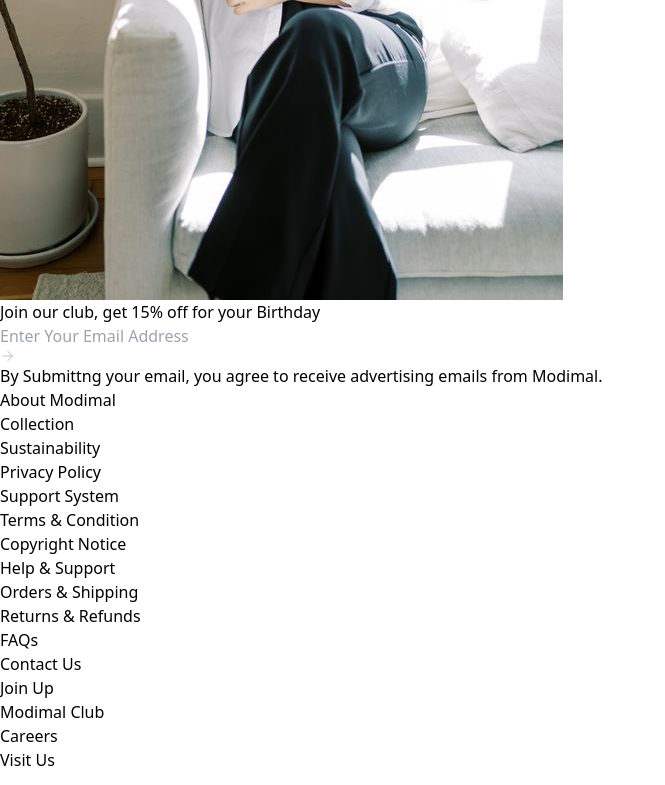
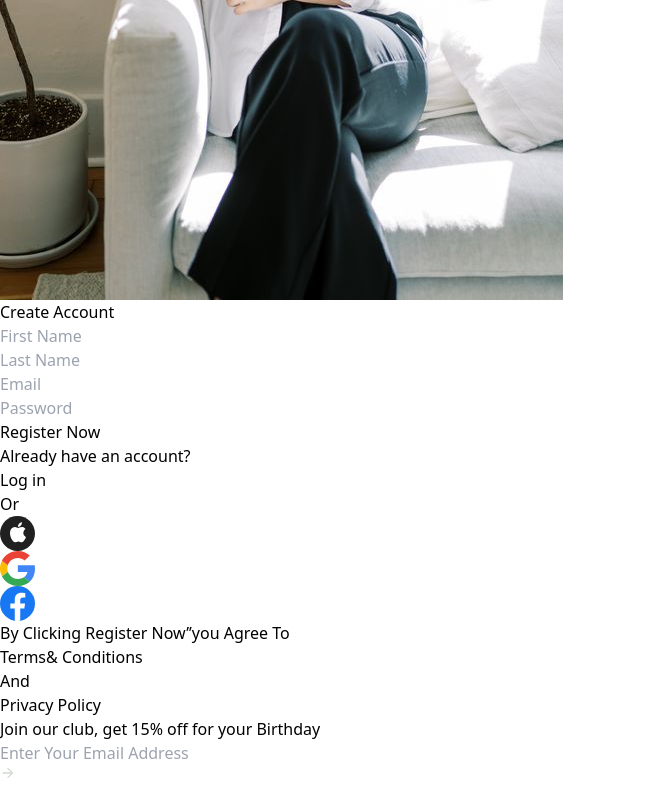
Before and after one commit to khaterehCodes/Modimal, a React (Vite) app: page /signup in a window 1280 px wide. Shown: the part 771-1556 px from the top of the page, without its empty margins (0-665 px from the left). Built offline with nearby package versions, Linux system fonts and the light colour scheme.

Commit message:
feat:add signup form with email validation

```diff
--- a/src/components/ui/atom/icons/Icon.jsx
+++ b/src/components/ui/atom/icons/Icon.jsx
@@ -146,6 +146,24 @@ function Icon({ name }) {
             return <svg width="24" height="24" viewBox="0 0 24 24" fill="none" xmlns="http://www.w3.org/2000/svg">
                 <path d="M3 17V19H9V17H3ZM3 5V7H13V5H3ZM13 21V19H21V17H13V15H11V21H13ZM7 9V11H3V13H7V15H9V9H7ZM21 13V11H11V13H21ZM15 9H17V7H21V5H17V3H15V9Z" fill="#0C0C0C" />
             </svg>;
+        case 'apple':
+            return <svg width="35" height="35" viewBox="0 0 35 35" fill="none" xmlns="http://www.w3.org/2000/svg">
+                <path d="M35 17.5C35 27.16 27.1687 35 17.5 35C7.83125 35 0 27.16 0 17.5C0 7.83125 7.83125 0 17.5 0C27.1687 0 35 7.83125 35 17.5Z" fill="#202020" />
+                <path d="M25.4996 13.0717C25.4122 13.1274 23.3338 14.3031 23.3338 16.9098C23.4318 19.8826 25.9567 20.9252 26 20.9252C25.9567 20.9809 25.6188 22.3454 24.6179 23.7757C23.8236 25.0078 22.942 26.25 21.6032 26.25C20.3297 26.25 19.8726 25.4289 18.4032 25.4289C16.8252 25.4289 16.3787 26.25 15.1705 26.25C13.8317 26.25 12.8848 24.9412 12.0472 23.7207C10.959 22.1233 10.034 19.6164 10.0014 17.2093C9.97937 15.9338 10.2193 14.68 10.8284 13.6151C11.688 12.1283 13.2227 11.1191 14.8986 11.0858C16.1828 11.0416 17.3256 11.9843 18.1093 11.9843C18.8603 11.9843 20.2644 11.0858 21.853 11.0858C22.5388 11.0865 24.3673 11.297 25.4996 13.0717ZM18.0007 10.8311C17.7721 9.66629 18.4032 8.50148 18.9909 7.75847C19.742 6.8599 20.9281 6.25 21.951 6.25C22.0163 7.41481 21.6025 8.55719 20.8628 9.3892C20.1991 10.2878 19.0562 10.9642 18.0007 10.8311Z" fill="white" />
+            </svg>;
+        case 'google':
+            return <svg width="35" height="35" viewBox="0 0 35 35" fill="none" xmlns="http://www.w3.org/2000/svg">
+                <rect width="35" height="35" fill="white" />
+                <path d="M17.8574 14.3164V21.0937H27.4679C27.0459 23.2732 25.7795 25.1187 23.8801 26.3596L29.6756 30.7665C33.0523 27.712 35.0004 23.2256 35.0004 17.8961C35.0004 16.6552 34.8867 15.4619 34.6756 14.3166L17.8574 14.3164Z" fill="#4285F4" />
+                <path d="M7.84986 20.832L6.54276 21.8126L1.91602 25.3443C4.85435 31.0556 10.8767 35.0011 17.8572 35.0011C22.6786 35.0011 26.7208 33.442 29.6754 30.7694L23.8799 26.3625C22.289 27.4125 20.2598 28.049 17.8572 28.049C13.2143 28.049 9.26962 24.9785 7.85716 20.8421L7.84986 20.832Z" fill="#34A853" />
+                <path d="M1.91546 9.65625C0.697986 12.0107 0 14.6675 0 17.4993C0 20.3311 0.697986 22.9879 1.91546 25.3424C1.91546 25.3582 7.85718 20.8242 7.85718 20.8242C7.50004 19.7742 7.28894 18.6606 7.28894 17.4991C7.28894 16.3376 7.50004 15.2241 7.85718 14.1741L1.91546 9.65625Z" fill="#FBBC05" />
+                <path d="M17.8576 6.96816C20.4875 6.96816 22.8252 7.85905 24.6921 9.57725L29.8057 4.56596C26.705 1.7342 22.6791 0 17.8576 0C10.8771 0 4.85435 3.92953 1.91602 9.65681L7.85755 14.175C9.26982 10.0386 13.2147 6.96816 17.8576 6.96816Z" fill="#EA4335" />
+            </svg>;
+        case 'facebookRegister':
+            return <svg width="35" height="35" viewBox="0 0 35 35" fill="none" xmlns="http://www.w3.org/2000/svg">
+                <rect width="35" height="35" rx="17.5" fill="#1877F2" />
+                <path d="M24.312 22.5586L25.0879 17.5H20.2344V14.2188C20.2344 12.8345 20.9111 11.4844 23.085 11.4844H25.293V7.17773C25.293 7.17773 23.29 6.83594 21.376 6.83594C17.377 6.83594 14.7656 9.25928 14.7656 13.6445V17.5H10.3223V22.5586H14.7656V34.7881C15.6577 34.9282 16.5703 35 17.5 35C18.4297 35 19.3423 34.9282 20.2344 34.7881V22.5586H24.312Z" fill="white" />
+            </svg>;
     }
 }
 export default Icon
--- a/src/components/ui/molecules/signupForm/SignupForm.jsx
+++ b/src/components/ui/molecules/signupForm/SignupForm.jsx
@@ -1,7 +1,64 @@
+import { Formik, Form, Field, ErrorMessage } from 'formik';
+import * as Yup from 'yup';
+import P from '../../atom/customP/P';
+import Input from '../../atom/customInput/Input';
+import Button from '../../atom/customButton/Button';
+import { Link } from 'react-router-dom';
+import { registerIcons } from '../../../../core/constants/registerIcons/RegisterIcons';
+import React, { useState } from 'react';
+import Icon from '../../atom/icons/Icon';
+import SignupVerify from '../signupVerify/SignupVerify';
+const signupSchima = Yup.object({
+    name: Yup.string().required(),
+    lastName: Yup.string().required(),
+    email: Yup.string().required(),
+    password: Yup.string().required()
+})
 function SignupForm() {
+    const [email, setEmail] = useState('')
+    const [showVerify, setShowVerify] = useState(false)
     return (
-        <div>
-
+        <div className='md:w-[500px] md:h-[630px] flex flex-col items-center justify-around'>
+            <P className='font-semibold md:text-[32px]'>Create Account</P>
+            <Formik
+                initialValues={{ name: '', lastName: '', email: '', password: '' }}
+                validationSchema={signupSchima}
+                onSubmit={(values, { resetForm, setSubmitting }) => {
+                    setEmail(values.email)
+                    setShowVerify(true)
+                    setSubmitting(false)
+                    resetForm()
+                }} >
+                <Form className='md:w-[400px] md:h-[250px] flex flex-col justify-between'>
+                    <Field as={Input} name='name' placeHolder='First Name' className='md:w-full md:h-[40px] border border-[#606060] outline-none p-2' />
+                    <Field as={Input} name='lastName' placeHolder='Last Name' className='md:w-full md:h-[40px] border border-[#606060] outline-none p-2' />
+                    <Field as={Input} name='email' type='email' placeHolder='Email' className='md:w-full md:h-[40px] border border-[#606060] outline-none p-2' />
+                    <Field as={Input} name='password' placeHolder='Password' className='md:w-full md:h-[40px] border border-[#606060] outline-none p-2' />
+                    <Button type='submit' className='md:w-full md:h-[40px] bg-[#5A6D57] text-white'>
+                        Register Now
+                    </Button>
+                </Form>
+            </Formik>
+            <div className='md:w-[400px] md:h-[280px] flex flex-col items-center justify-around'>
+                <div className='md:w-[300px] md:h-[40px] flex items-center md:gap-4 justify-center'>
+                    <P className='text-[14px]'>Already have an account?</P>
+                    <Link to='/'>
+                        <P className='text-[#748C70] md:text-[14px]'>Log in</P>
+                    </Link>
+                </div>
+                <P className='md:text-[12px]'>Or</P>
+                <div className='md:w-[140px] md:h-[40px] flex items-center justify-around'>
+                    {registerIcons.map((icon, index) => (
+                        <React.Fragment key={index}>
+                            <Icon name={icon} />
+                        </React.Fragment>
+                    ))}
+                </div>
+                <div className='md:w-full md:h-[50px] flex justify-center flex-wrap items-center md:text-[12px] text-center gap-1'>
+                    By Clicking Register Now’’you Agree To <P className='text-[#748C70] border-b border-[#748C70]'>Terms& Conditions</P> And <P className='text-[#748C70] border-b border-[#748C70]'>Privacy Policy</P>
+                </div>
+            </div>
+            <SignupVerify showVerify={showVerify} setShowVerify={setShowVerify} email={email} />
         </div>
     );
 }
--- /dev/null
+++ b/src/components/ui/molecules/signupVerify/SignupVerify.jsx
@@ -0,0 +1,35 @@
+import Button from "../../atom/customButton/Button";
+import P from "../../atom/customP/P";
+import Icon from "../../atom/icons/Icon";
+
+function SignupVerify({ showVerify, setShowVerify, email }) {
+    return (
+        <>
+            {showVerify && (
+                <div className="flex fixed inset-0 z-50 backdrop-blur-md bg-[#0000007A] items-center justify-center">
+                    <div className="md:w-[860px] md:h-[450px] bg-white md:p-5 flex flex-col justify-around items-center">
+                        <div className="w-full md:h-[50px] flex items-center justify-start">
+                            <Button onClick={() => setShowVerify(false)}>
+                                <Icon name={'closeIcon'} />
+                            </Button>
+                        </div>
+                        <div className="w-full md:h-[60px] flex items-center justify-center md:text-[32px] font-semibold">
+                            <P>verify your email address</P>
+                        </div>
+                        <P className="md:w-[500px] md:h-[70px] md:text-[18px] text-center">
+                            We’ve Sent An Email To
+                            <span className='text-[#748C70] w-auto cursor-pointer inline-block h-[30px] mr-[5px] ml-[5px]'>
+                                {email}
+                            </span>
+                            To Verify Your Email Address And Activate Your Account. The Link In The Email Will Expire In 24 Hours.
+                        </P>
+                        <P className="md:w-[550px] md:h-[70px] md:text-[18px] text-center">
+                            <span className='text-[#748C70] w-[100px] cursor-pointer inline-block h-[30px]'>Click Here</span> If You Did Not Receive An Email Or Would Like To Change The Email Address You Registered With
+                        </P>
+                    </div>
+                </div>
+            )}
+        </>
+    );
+}
+export default SignupVerify;
--- a/src/components/ui/organisms/signupOrganisms/SignupOrganisms.jsx
+++ b/src/components/ui/organisms/signupOrganisms/SignupOrganisms.jsx
@@ -4,9 +4,11 @@ import SignupForm from "../../molecules/signupForm/SignupForm";
 function SignupOrganisms() {
     return (
         <div className="md:w-full md:h-[900px] flex items-center justify-center">
-            <div className="md:w-[1350px] md:h-[840px] bg-pink-600 flex items-center justify-between">
+            <div className="md:w-[1350px] md:h-[840px] flex items-center justify-between">
                 <Image src={'/assets/images/registerPicture.jpg'} className='md:w-[600px] md:h-[840px]' />
-                <SignupForm />
+                <div className='md:w-[700px] md:h-[700px] flex items-center justify-center'>
+                    <SignupForm />
+                </div>
             </div>
         </div>
     );
--- /dev/null
+++ b/src/core/constants/registerIcons/RegisterIcons.js
@@ -0,0 +1,5 @@
+export const registerIcons = [
+    'apple',
+    'google',
+    'facebookRegister'
+]
```
